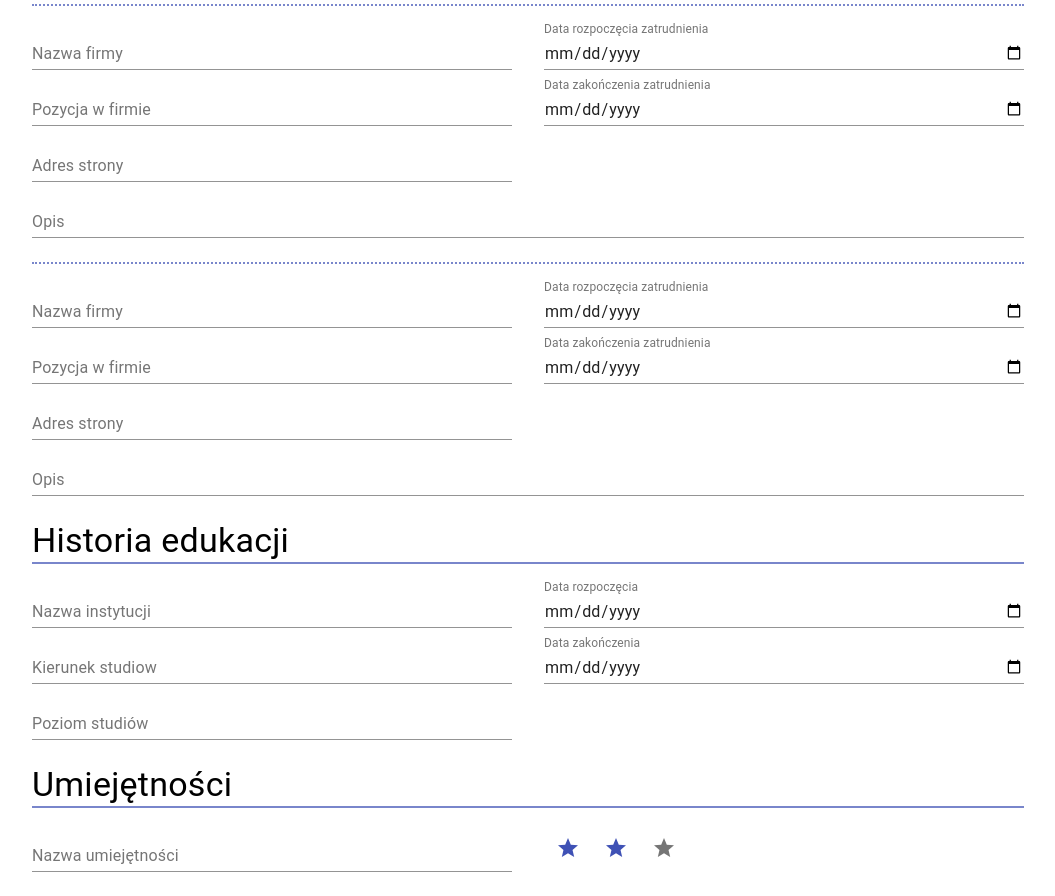
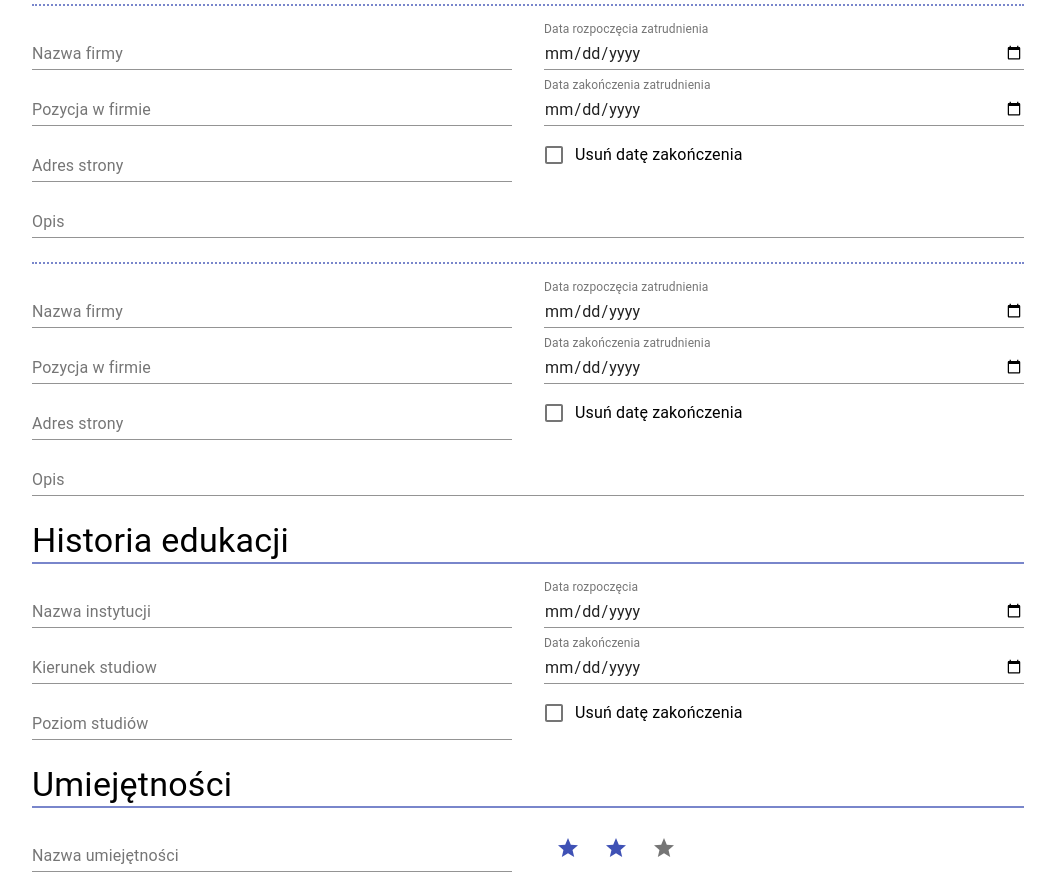
Before and after one commit to testdoittechnology/front-end-recruitment-task, a React (Create React App) app: page / in a window 1280 px wide. Shown: the part 660-1556 px from the top of the page, without its empty margins (112-1167 px from the left). Built offline with nearby package versions, Linux system fonts and the light colour scheme.

Commit message:
checkbox, delete data end

```diff
--- /dev/null
+++ b/src/components/Checkbox.jsx
@@ -0,0 +1,128 @@
+import React from 'react'
+import PropTypes from 'prop-types'
+import { withStyles, Checkbox as CheckboxUI, FormControlLabel } from '@material-ui/core'
+import { setInputValue, setInputGroupValue } from '../redux/action';
+import { connect } from 'react-redux'
+
+const style = theme => ({
+	root: {
+
+	}
+})
+
+class Checkbox extends React.PureComponent {
+
+	constructor(props) {
+		super(props);
+		this.init()
+	}
+
+	init(){
+		this.setDataToRedux(this.props.defaultValue)
+	}
+
+	componentDidUpdate(prevProps, prevState) {
+		if (prevProps.defaultValue !== this.props.defaultValue) {
+			this.init()
+		}
+		const {
+			id,
+			group,
+			input,
+		} = this.props;
+		if (group){
+			if (!input[group]
+			|| input[group][id] === undefined) {
+				this.init();
+			}
+		}else{
+			if (input[id] === undefined) this.init();
+		}
+	}
+
+	handleChange = (event, checked) => {
+		this.setDataToRedux(checked)
+	}
+
+	setDataToRedux(value) {
+		const {
+			id,
+			group,
+			setRedux,
+			setReduxGroup,
+		} = this.props;
+
+		if (group) {
+			setReduxGroup(group, id, value);
+		} else {
+			setRedux(id, value)
+		}
+	}
+
+	get checked() {
+		const {
+			id,
+			group,
+			input,
+			defaultValue,
+		} = this.props
+
+		if (group) {
+			if (!input[group]) return defaultValue
+			const v = input[group][id];
+			return v !== undefined ? v : defaultValue
+		}
+		return input[id] !== undefined ? input[id] : defaultValue
+	}
+
+	checkboxComponent = () => {
+		const { className, id } = this.props;
+		return (
+			<CheckboxUI
+				color='primary'
+				className={className}
+				id={id}
+				checked={this.checked}
+				onChange={this.handleChange}
+				disabled={this.props.disabled}
+			/>
+		)
+	}
+
+	render() {
+		const { label } = this.props;
+		if (!label) return this.checkboxComponent();
+		return (
+			<FormControlLabel
+				control={this.checkboxComponent()}
+				label={label}
+			/>
+		)
+	}
+}
+
+Checkbox.propTypes = {
+	id: PropTypes.string.isRequired,
+	className: PropTypes.string,
+	group: PropTypes.string,
+	label: PropTypes.string,
+	disabled: PropTypes.bool,
+	defaultValue: PropTypes.bool,
+}
+
+Checkbox.defaultProps = {
+	disabled: false,
+	defaultValue: false,
+}
+
+const mapStateToProps = (state) => ({
+	input: state.input
+})
+
+const mapDispatchToProps = dispatch => ({
+	setRedux: (id, value) => dispatch(setInputValue(id, value)),
+	setReduxGroup: (group, id, value) => dispatch(setInputGroupValue(group, id, value)),
+})
+
+
+export default connect(mapStateToProps, mapDispatchToProps)(withStyles(style)(Checkbox))
--- a/src/libs/CreateInputs.jsx
+++ b/src/libs/CreateInputs.jsx
@@ -6,7 +6,7 @@ import TextInput, { TextInputType } from '../components/TextInput';
 
 export const CreateInputsItem = (id, labelTr, type) => ({ id, labelTr, type });
 export const CreateInputs = (list) => {
-	return list.map(({ id, labelTr, type }) => {
+	return list.map(({ id, labelTr, type}) => {
 		const isDate = type === TextInputType.DATE
 		return (
 			<TextInput
@@ -26,7 +26,7 @@ CreateInputs.propTypes = {
 			id: PropTypes.string.isRequired,
 			labelTr: PropTypes.string,
 			type: PropTypes.number,
-		})
+		}),
 	),
 }
 
--- a/src/libs/Translations.js
+++ b/src/libs/Translations.js
@@ -22,6 +22,7 @@ const _dict = {
 	study_level: 'Poziom studiów',
 	skill_name: 'Nazwa umiejętności',
 	skills: 'Umiejętności',
+	checkBox_label: 'Usuń datę zakończenia',
 }
 
 export default (key) => {
--- a/src/redux/action.js
+++ b/src/redux/action.js
@@ -55,3 +55,12 @@ export function setStoreValue(id,value) {
 		payload: { id, value }
 	}
 }
+
+export function setInputGroupValue(group, id, value) {
+	return {
+		type: 'SET_INPUT_GROUP_VALUE',
+		payload: {
+			id, value, group
+		}
+	}
+}
--- a/src/redux/reducers/inputReducer.js
+++ b/src/redux/reducers/inputReducer.js
@@ -1,5 +1,5 @@
 const reducer = (state = {
-}, {type, payload}) => {
+}, { type, payload }) => {
 	switch (type) {
 		case 'SET_INPUT_VALUE':
 			return {
@@ -8,6 +8,14 @@ const reducer = (state = {
 			}
 		case 'CLEAR_INPUT_STORE':
 			return {}
+		case 'SET_INPUT_GROUP_VALUE':
+			return {
+				...state,
+				[payload.group]: {
+					...state[payload.group],
+					[payload.id]: payload.value
+				},
+			}
 		default:
 			return state
 	}
--- a/src/scenes/components/EducationForm/EducationForm.jsx
+++ b/src/scenes/components/EducationForm/EducationForm.jsx
@@ -4,11 +4,31 @@ import { withStyles } from '@material-ui/core'
 import DoubleColumn from '../../../components/DoubleColumn';
 import CreateInputs, { CreateInputsItem } from '../../../libs/CreateInputs';
 import { TextInputType } from '../../../components/TextInput';
+import Checkbox from '../../../components/Checkbox';
+import { connect } from 'react-redux'
+import Tr from 'libs/Translations'
 
 const style = theme => ({
 })
 
 class EducationForm extends React.PureComponent {
+
+	CreateInputsTab = () => {
+		if (!this.props.input['educationCheckbox']) {
+			return (
+				CreateInputs([
+					CreateInputsItem('studyDateBegin', 'date_begin', TextInputType.DATE),
+					CreateInputsItem('studyDateEnd', 'date_end', TextInputType.DATE)
+				])
+			)
+		} else {
+			return (
+				CreateInputs([
+					CreateInputsItem('studyDateBegin', 'date_begin', TextInputType.DATE),
+				])
+			)
+		}
+	}
 
 	render() {
 		return (
@@ -18,10 +38,16 @@ class EducationForm extends React.PureComponent {
 					CreateInputsItem('studyField', 'study_field'),
 					CreateInputsItem('studyLevel', 'study_level')
 				])}
-				right={CreateInputs([
-					CreateInputsItem('studyDateBegin', 'date_begin', TextInputType.DATE),
-					CreateInputsItem('studyDateEnd', 'date_end', TextInputType.DATE)
-				])}
+				right={
+					<div>
+						{this.CreateInputsTab()}
+						<Checkbox
+							id={'educationCheckbox'}
+							label={Tr('checkBox_label')
+							}
+						/>
+					</div>
+				}
 			/>
 		)
 	}
@@ -31,4 +57,12 @@ EducationForm.propTypes = {
 }
 
 
-export default withStyles(style)(EducationForm)
+const mapStateToProps = (state) => ({
+	input: state.input,
+})
+
+const mapDispatchToProps = dispatch => ({
+})
+
+
+export default connect(mapStateToProps, mapDispatchToProps)(withStyles(style)(EducationForm))
--- a/src/scenes/components/EmploymentForm/EmploymentForm.jsx
+++ b/src/scenes/components/EmploymentForm/EmploymentForm.jsx
@@ -5,6 +5,8 @@ import DoubleColumn from '../../../components/DoubleColumn';
 import TextInput, { TextInputType } from '../../../components/TextInput';
 import CreateInputs, { CreateInputsItem } from '../../../libs/CreateInputs';
 import Tr from 'libs/Translations'
+import Checkbox from '../../../components/Checkbox';
+import { connect } from 'react-redux'
 
 const style = theme => ({
 })
@@ -12,6 +14,23 @@ const style = theme => ({
 class EmploymentForm extends React.PureComponent {
 
 	createId = (id) => `${id}_${this.props.id}`
+
+	CreateInputsTab = () => {
+		if (!this.props.input[this.createId('employmentCheckbox')]) {
+			return (
+				CreateInputs([
+					CreateInputsItem(this.createId('companyName'), 'employment_date_begin', TextInputType.DATE),
+					CreateInputsItem(this.createId('companyPosition'), 'employment_date_end', TextInputType.DATE)
+				])
+			)
+		} else {
+			return (
+				CreateInputs([
+					CreateInputsItem(this.createId('companyName'), 'employment_date_begin', TextInputType.DATE),
+				])
+			)
+		}
+	}
 
 	render() {
 		return (
@@ -22,10 +41,16 @@ class EmploymentForm extends React.PureComponent {
 						CreateInputsItem(this.createId('companyPosition'), 'company_position'),
 						CreateInputsItem(this.createId('pageAddress'), 'page_address')
 					])}
-					right={CreateInputs([
-						CreateInputsItem(this.createId('companyName'), 'employment_date_begin', TextInputType.DATE),
-						CreateInputsItem(this.createId('companyPosition'), 'employment_date_end', TextInputType.DATE)
-					])}
+					right={
+						<div>
+							{this.CreateInputsTab()}
+							<Checkbox
+								id={this.createId('employmentCheckbox')}
+								label={Tr('checkBox_label')
+								}
+							/>
+						</div>
+					}
 				/>
 				<TextInput
 					id={this.createId('description')}
@@ -41,5 +66,12 @@ EmploymentForm.propTypes = {
 	id: PropTypes.string,
 }
 
+const mapStateToProps = (state) => ({
+	input: state.input,
+})
 
-export default withStyles(style)(EmploymentForm)
+const mapDispatchToProps = dispatch => ({
+})
+
+
+export default connect(mapStateToProps, mapDispatchToProps)(withStyles(style)(EmploymentForm))
```
